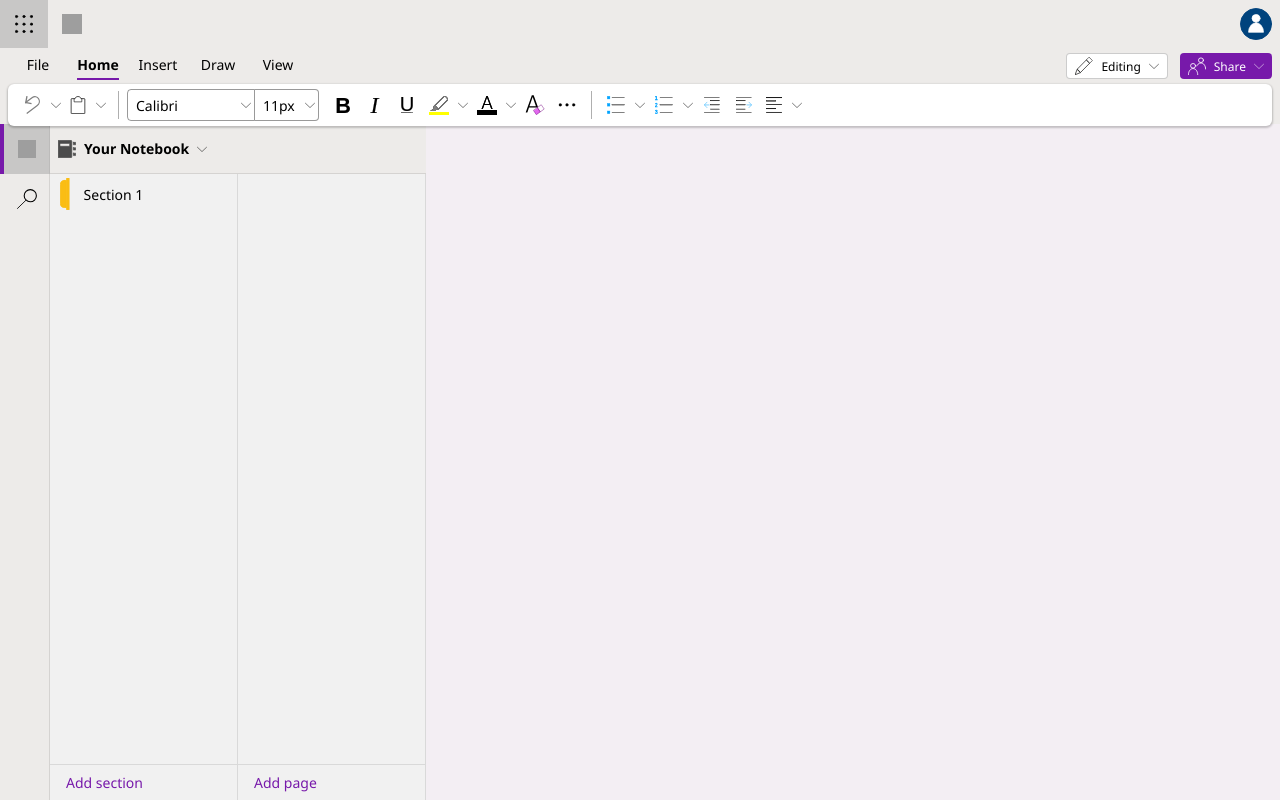
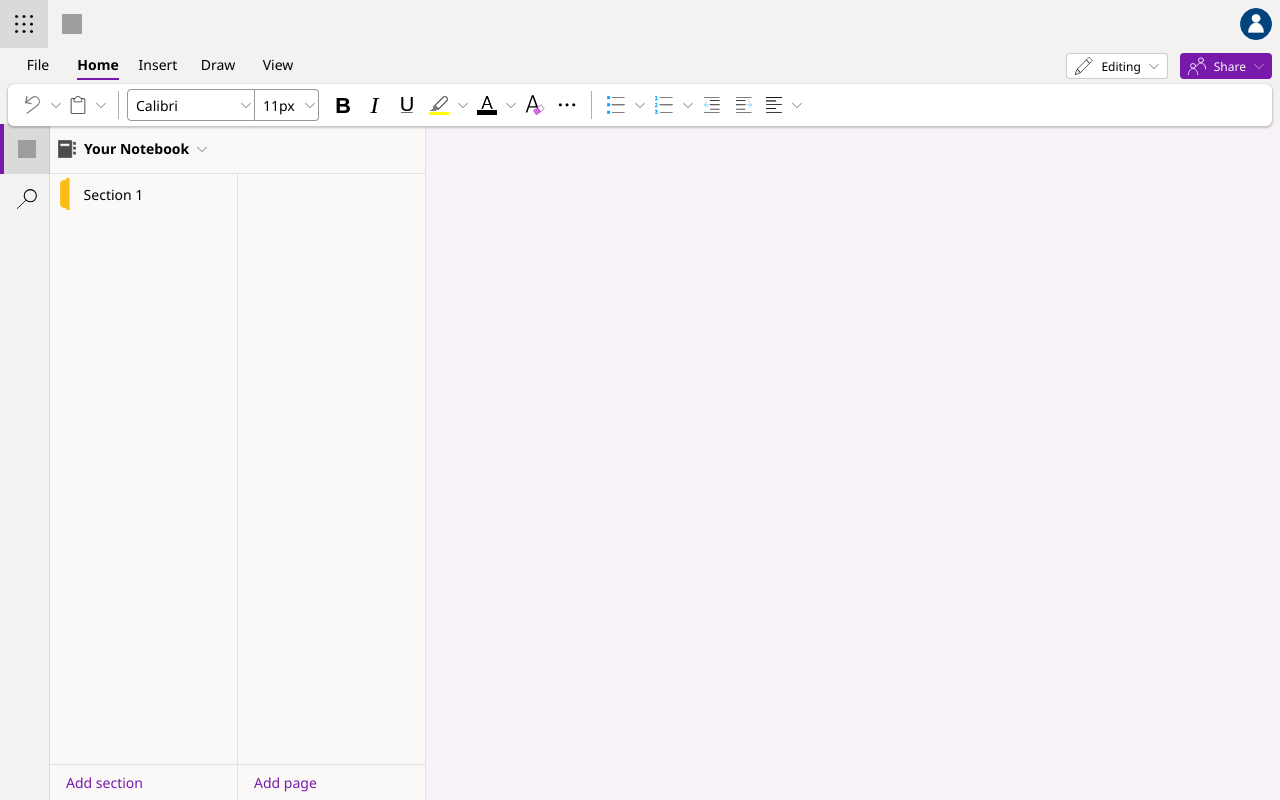
Before and after one commit to jjabides/one-note-clone, a React (Vite) app: page / in a window 1280 px wide. Built offline with nearby package versions, Linux system fonts and the light colour scheme; grey boxes are pictures that could not be loaded.

Commit message:
Adjust background colors

```diff
--- a/src/App.tsx
+++ b/src/App.tsx
@@ -535,7 +535,6 @@
 										})
 								}}
 								onUpdateOrder={updateSectionOrder}
-								backgroundColor={'#f1f1f1'}
 							></NavGroup>
 							<NavGroup
 								selectedItemId={selectedPageId}
@@ -567,12 +566,11 @@
 									onClick: addPage
 								}}
 								onUpdateOrder={updatePageOrder}
-								backgroundColor={'#f1f1f1'}
 								placeHolderItemTitle='Untitled Page'></NavGroup>
 						</div>
 					</div>
 				</nav>
-				<section className="content" style={{ backgroundColor: selectedPage ? 'white' : 'rgb(243, 238, 243)' }}>
+				<section className="content" style={{ backgroundColor: selectedPage ? 'white' : 'rgb(249, 241, 248)' }}>
 					<div className="title-cont">
 						{selectedPage &&
 							<>
--- a/src/components/NavGroup.tsx
+++ b/src/components/NavGroup.tsx
@@ -11,7 +11,6 @@
     onContextMenu,
     addItemButton,
     onUpdateOrder,
-    backgroundColor,
     placeHolderItemTitle }: NavGroup) {
 
     // variables for dragging state
@@ -126,7 +125,6 @@
     }
 
     return <div className="nav-group"
-        style={{ backgroundColor }}
         onMouseOver={() => setHover(true)}
         onMouseOut={() => setHover(false)}>
         <CustomScrollbar showScroll={hover}>
--- a/src/components/ribbonTabViews/HomeTab.tsx
+++ b/src/components/ribbonTabViews/HomeTab.tsx
@@ -30,6 +30,7 @@
 const fonts = [
     'Arial',
     'Calibri',
+    'Cambria',
     'Comic Sans MS',
     'Consolas',
     'Corbel',
--- a/src/styles/App.css
+++ b/src/styles/App.css
@@ -8,7 +8,7 @@
 
 header {
   height: 100%;
-  background-color: #edebe9;
+  background-color: #f3f2f1;
 }
 
 .header-top {
@@ -36,7 +36,7 @@
 .side-nav-bar {
   width: 100%;
   height: 100%;
-  background-color: #edebe9;
+  background-color: #f3f2f1;
   border-right: 1px solid rgba(0, 0, 0, 0.1);
 }
 
@@ -59,8 +59,9 @@
 .notebook-nav-header {
   height: 50px;
   width: 100%;
-  background-color: #edebe9;
-  border-bottom: 1px solid rgba(0, 0, 0, 0.1);
+  background-color: #faf9f8;
+  border-bottom: 1px solid #e1e1e1;
+  border-right: 1px solid #e1e1e1;
 }
 
 .notebook-nav-body {
@@ -175,7 +176,7 @@
 
 .btn:hover,
 .btn.selected {
-  background-color: rgb(163, 163, 163, 0.5);
+  background-color: rgb(163, 163, 163, 0.3);
 }
 
 .no-highlight {
--- a/src/styles/NavGroup.css
+++ b/src/styles/NavGroup.css
@@ -4,7 +4,8 @@
     display: grid;
     grid-template-rows: 1fr auto;
     overflow: hidden;
-    border-right: 1px solid rgba(0, 0, 0, 0.1);
+    border-right: 1px solid #e1e1e1;
+    background-color: #faf9f8;
 }
 
 .nav-group ul {
--- a/src/styles/ribbon.css
+++ b/src/styles/ribbon.css
@@ -32,8 +32,8 @@
   .ribbon .tabs .tab.file:hover .tab-background {
     width: 48px;
     height: 28px;
-    border-radius: 4px;
-    background-color: rgb(224, 224, 224);
+    border-radius: 3px;
+    background-color: rgb(228, 228, 228);
   }
 
   .ribbon .tabs .tab:focus {
--- a/src/types/navGroup.d.ts
+++ b/src/types/navGroup.d.ts
@@ -5,7 +5,6 @@
     onContextMenu: (e: any, item: NavGroupItem) => void;
     addItemButton: AddItemButton;
     onUpdateOrder: (items: NavGroupItem[]) => void;
-    backgroundColor?: string;
     placeHolderItemTitle?: string;
 }
 
```
Also changed, not shown: src/images/Notebook.svg.
